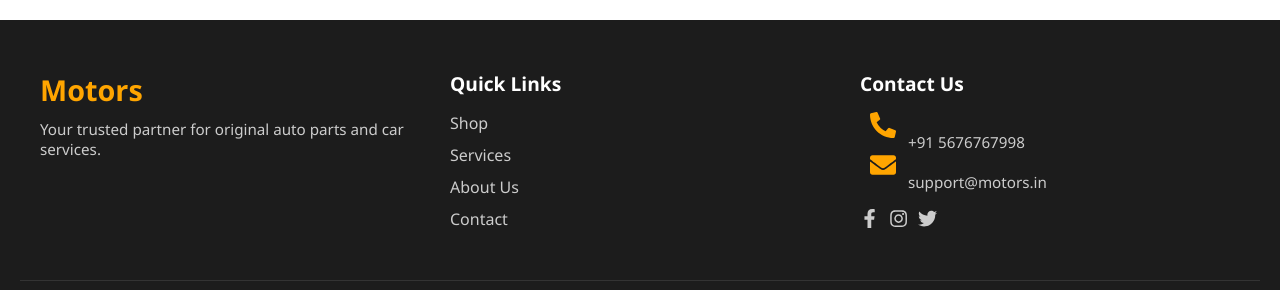
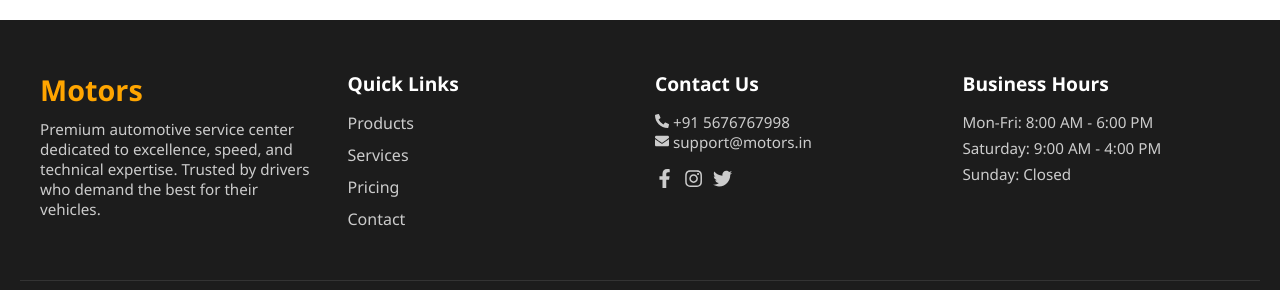
Before and after one commit to MansiPathak06/Car-Services, a React (Vite) app: page /gallery in a window 1280 px wide. Shown: the part 1045-1335 px from the top of the page. Built offline with nearby package versions, Linux system fonts and the light colour scheme.

Commit message:
Final fixed

```diff
--- a/src/components/Footer.jsx
+++ b/src/components/Footer.jsx
@@ -9,23 +9,26 @@
 
         <div className="footer-section brand">
           <h2 className="logo-text">Motors</h2>
-          <p>Your trusted partner for original auto parts and car services.</p>
+          <p>
+            Premium automotive service center dedicated to excellence, speed, and technical expertise.
+            Trusted by drivers who demand the best for their vehicles.
+          </p>
         </div>
 
         <div className="footer-section links">
           <h3>Quick Links</h3>
           <ul>
-            <li><a href="/shop">Shop</a></li>
+            <li><a href="/products">Products</a></li>
             <li><a href="/services">Services</a></li>
-            <li><a href="/about">About Us</a></li>
+            <li><a href="/pricing">Pricing</a></li>
             <li><a href="/contact">Contact</a></li>
           </ul>
         </div>
 
         <div className="footer-section contact">
           <h3>Contact Us</h3>
-          <p><FaPhoneAlt className="icon" /> +91 5676767998</p>
-          <p><FaEnvelope className="icon" /> support@motors.in</p>
+          <p><FaPhoneAlt className="icon-f" /> +91 5676767998</p>
+          <p><FaEnvelope className="icon-f" /> support@motors.in</p>
 
           <div className="social-icons">
             <a href="#"><FaFacebookF /></a>
@@ -33,6 +36,14 @@
             <a href="#"><FaTwitter /></a>
           </div>
         </div>
+
+        <div className="footer-section hours">
+          <h3>Business Hours</h3>
+          <p>Mon-Fri: 8:00 AM - 6:00 PM</p>
+          <p>Saturday: 9:00 AM - 4:00 PM</p>
+          <p>Sunday: Closed</p>
+        </div>
+
       </div>
 
       <div className="footer-bottom">
--- a/src/components/Navbar.jsx
+++ b/src/components/Navbar.jsx
@@ -1,5 +1,7 @@
 import React, { useEffect, useState } from "react";
 import "./navbar.css";
+import { Link } from 'react-router-dom';
+
 
 const Navbar = () => {
   const [scrolled, setScrolled] = useState(false);
@@ -56,7 +58,10 @@
           <a href="/contact">CONTACT</a>
         </nav>
 
-        <button className="quote-btn">Free Quote</button>
+       <Link to="/contact">
+  <button className="quote-btn">Free Quote</button>
+</Link>
+
       </div>
     </header>
   );
--- a/src/components/footer.css
+++ b/src/components/footer.css
@@ -58,6 +58,9 @@
   margin-right: 8px;
   color: #ffa500;
 }
+.icon-f{
+  font-size: 14px;
+}
 
 .social-icons {
   margin-top: 15px;
@@ -114,3 +117,8 @@
     justify-content: center;
   }
 }
+.footer-section.hours p {
+  font-size: 0.95rem;
+  color: #ccc;
+  margin-bottom: 6px;
+}
```
